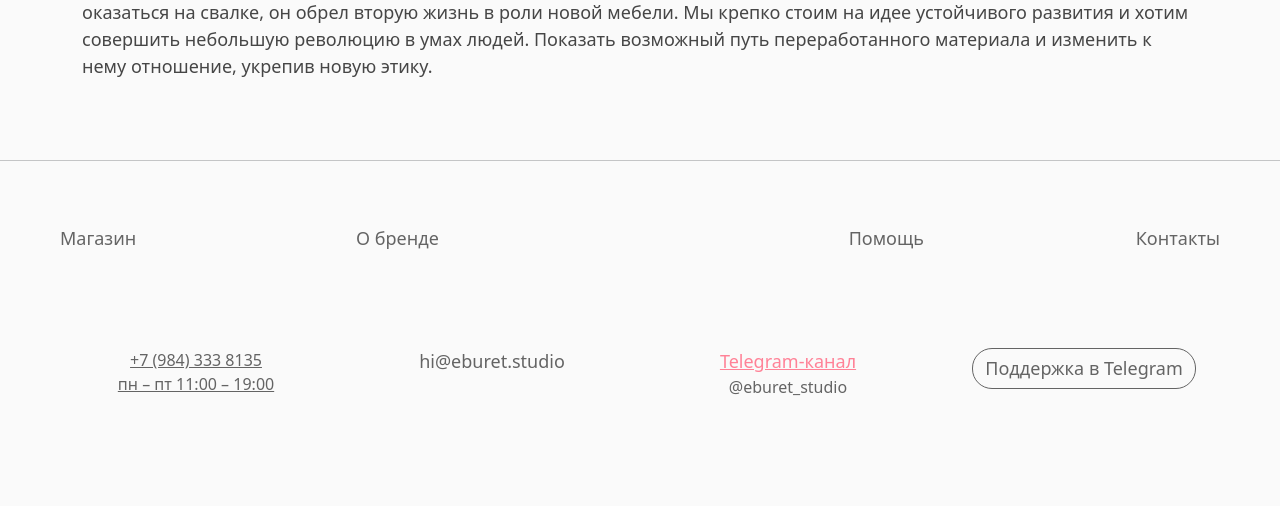
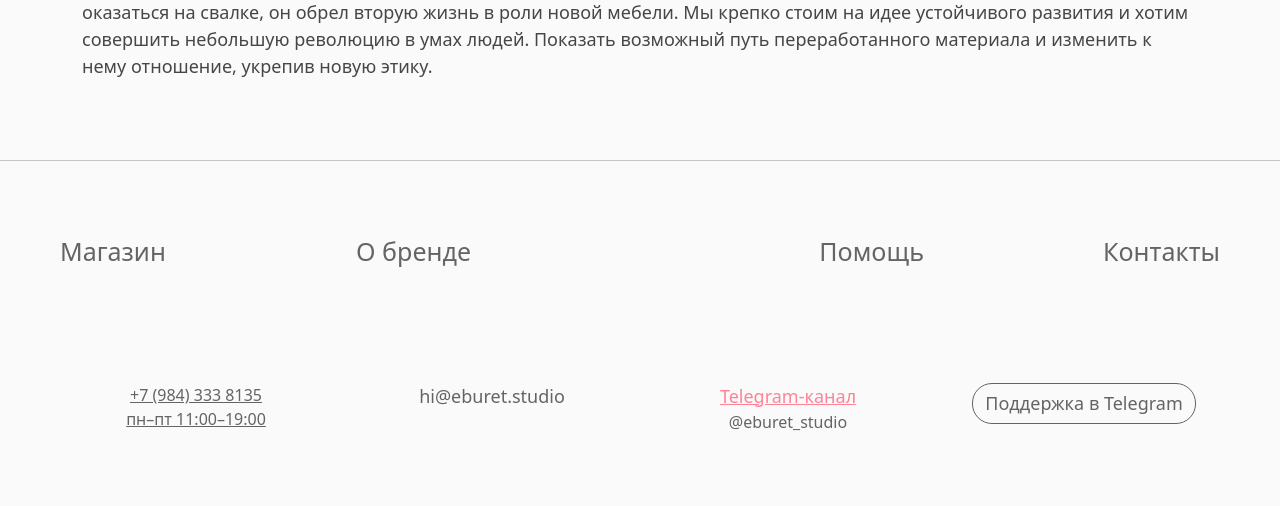
Before and after one commit to Timerian/Eburet, a Django app: page /about/ in a window 1280 px wide. Shown: the part 1267-1773 px from the top of the page. Before the commit the page ends 1663 px from the top, so only its background shows below. Run offline with Django 4.2, Linux system fonts and the light colour scheme; some libraries are stand-ins or nearby versions.

Commit message:
change some footer and nav css

```diff
--- a/shop/templates/shop/default.html
+++ b/shop/templates/shop/default.html
@@ -5,7 +5,7 @@
 <head>
 	<meta charset="utf-8">
 	<meta name="viewport" content="width=device-width, initial-scale=1">
-	<title>eburet</title>
+	<title>EBURET</title>
 	<link href="https://cdn.jsdelivr.net/npm/bootstrap@5.2.3/dist/css/bootstrap.min.css" rel="stylesheet"
 		integrity="sha384-rbsA2VBKQhggwzxH7pPCaAqO46MgnOM80zW1RWuH61DGLwZJEdK2Kadq2F9CUG65" crossorigin="anonymous">
 	<link rel="stylesheet" type="text/css" href="{% static 'css/eburet.css' %}">
@@ -103,34 +103,38 @@
 			<div class="bg-light text-center text-md-start" style="color: rgb(100, 100, 100);">
 				<div class="container-fluid text-center mw-50 ">
 					<div class="row text-center p-5">
-						<div class="col-md-3 text-md-start">
-							<a class="nav-link" href="#" style="font-size: 18px;">Магазин</a>
+						<style>
+							.footer-link {
+								font-size: 25px;
+							}
+						</style>
+						<div class="col-md-3 text-md-start py-2">
+							<a class="nav-link footer-link" href="{% url 'store' %}">Магазин</a>
 						</div>
-						<div class="col-md-3 text-md-start">
-							<a class="nav-link" href="#" style="font-size: 18px;">О бренде</a>
+						<div class="col-md-3 text-md-start py-2">
+							<a class="nav-link footer-link" href="{% url 'about' %}">О бренде</a>
 						</div>
-						<div class="col-md-3 text-md-end">
-							<a class="nav-link" href="#" style="font-size: 18px;">Помощь</a>
+						<div class="col-md-3 text-md-end py-2">
+							<a class="nav-link footer-link" href="{% url 'help' %}">Помощь</a>
 						</div>
-						<div class="col-md-3 text-md-end">
-							<a class="nav-link" href="#" style="font-size: 18px;">Контакты</a>
+						<div class="col-md-3 text-md-end py-2">
+							<a class="nav-link footer-link" href="{% url 'contacts' %}">Контакты</a>
 						</div>
 					</div>
 					<div class="row text-center p-5">
-						<div class="col-md-3">
+						<div class="col-md-3 py-2">
 							<a href="tel:+79843338135" target="_blank" style="color: inherit">+7 (984) 333 8135</a>
 							<br>
-							<a href="tel:+7(969)7079815" target="_blank" style="color: inherit">пн – пт 11:00 –
-								19:00</a>
+							<a href="tel:+7(969)7079815" target="_blank" style="color: inherit">пн–пт 11:00–19:00</a>
 						</div>
-						<div class="col-md-3 ">
+						<div class="col-md-3 py-2">
 							<a class="nav-link" href="hi@eburet.studio" style="font-size: 18px;">hi@eburet.studio</a>
 						</div>
-						<div class="col-md-3 ">
+						<div class="col-md-3 py-2">
 							<a href="#" style="color:rgb(255, 130, 151);  font-size: 18px;">Telegram-канал</a>
 							<p>@eburet_studio</p>
 						</div>
-						<div class="col-md-3">
+						<div class="col-md-3 py-2">
 							<button class="btn"
 								style="border-color: rgb(100, 100, 100); border-radius: 20px/20px; font-size: 18px; color: rgb(100, 100, 100);">Поддержка
 								в Telegram</button>
```
